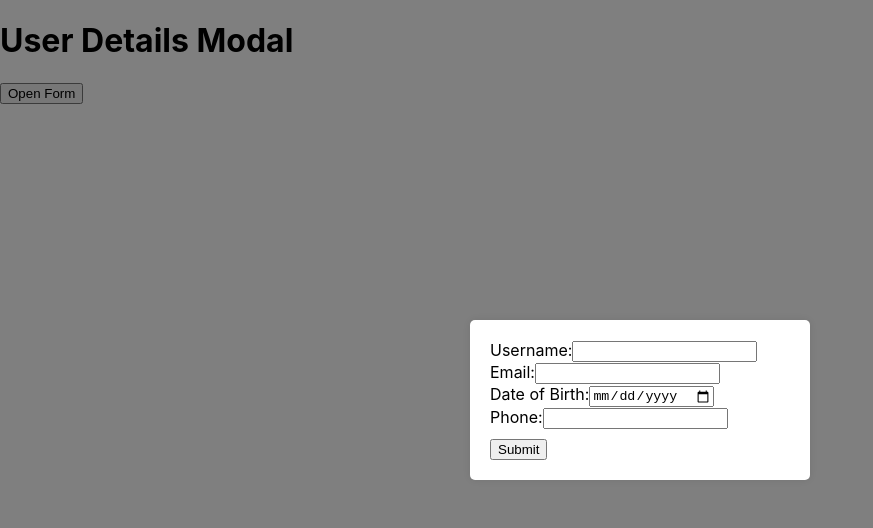
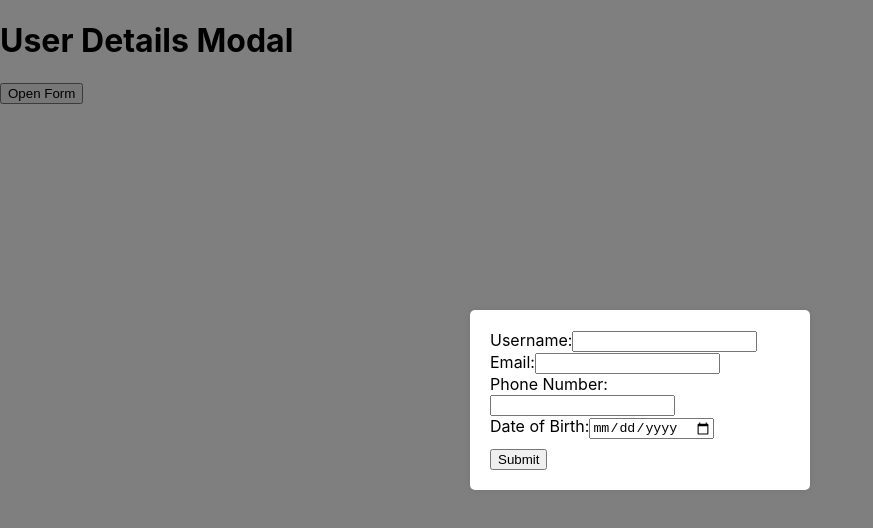
Before and after one commit to Rahul-7368/xmodal, a React (Create React App) app: page / in a window 1280 px wide. Both pictures are taken after a click on the button "Open Form". Shown: the top 528 px of the page, without its empty margins (0-873 px from the left). Built offline with nearby package versions, Linux system fonts and the light colour scheme.

Commit message:
final commit

```diff
--- a/src/App.js
+++ b/src/App.js
@@ -36,7 +36,7 @@ const App = () => {
     const today = new Date();
     const birthDate = new Date(dob);
     if (birthDate > today) {
-      alert('Invalid date of birth. Please enter a valid date of birth.');
+      alert('Invalid date of birth. Date of birth cannot be in the future.');
       return;
     }
 
@@ -76,6 +76,16 @@ const App = () => {
               </label>
               <br />
               <label>
+                Phone Number:
+                <input
+                  type="text"
+                  id="phone"
+                  value={phone}
+                  onChange={(e) => setPhone(e.target.value)}
+                  />
+              </label>
+              <br/>
+              <label>
                 Date of Birth:
                 <input
                   type="date"
@@ -86,16 +96,6 @@ const App = () => {
 
               </label>
               <br />
-              <label>
-                Phone:
-                <input
-                  type="text"
-                  id="phone"
-                  value={phone}
-                  onChange={(e) => setPhone(e.target.value)}
-                  />
-              </label>
-              <br/>
               <button type="submit" className="submit-button">
                 Submit
               </button>
```
